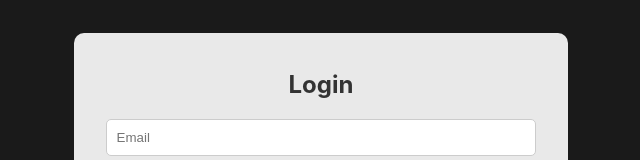
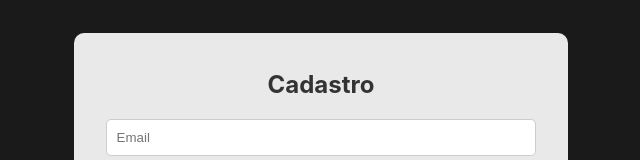
Before and after one commit to jhon4than/Hack_Gold, a React (Create React App) app: page /login in a window 1280 px wide. Shown: the part 387-547 px from the top of the page, without its empty margins (319-959 px from the left). Built offline with nearby package versions, Linux system fonts and the light colour scheme.

Commit message:
adicionando firebasdfe

```diff
--- a/src/components/Home/Login.js
+++ b/src/components/Home/Login.js
@@ -57,7 +57,7 @@
     <div className="login-container">
       <img src={LogoMain} className="login-logo" alt="Logo" />
       <div className="login-form">
-        <h1 className="login-title">Login</h1>
+        <h1 className="login-title">Cadastro</h1>
         <input
           type="text"
           placeholder="Email"
```
